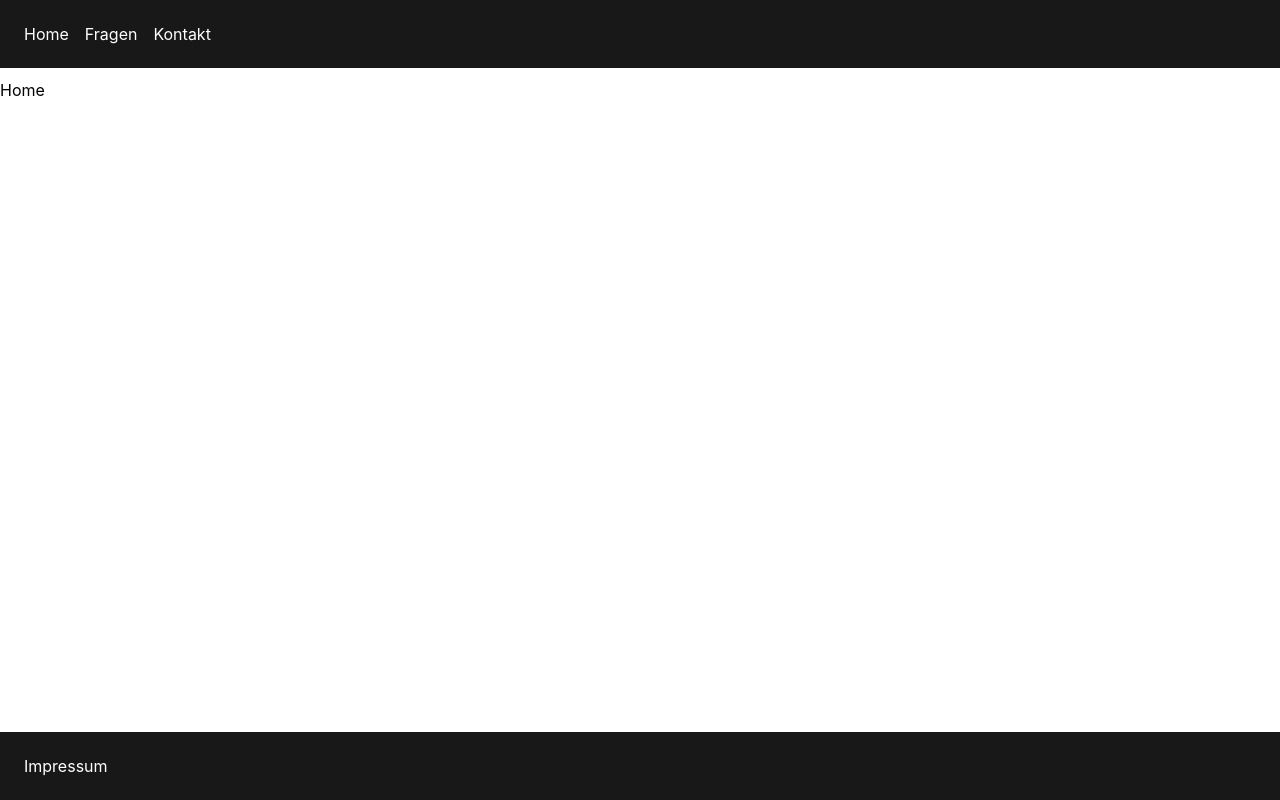
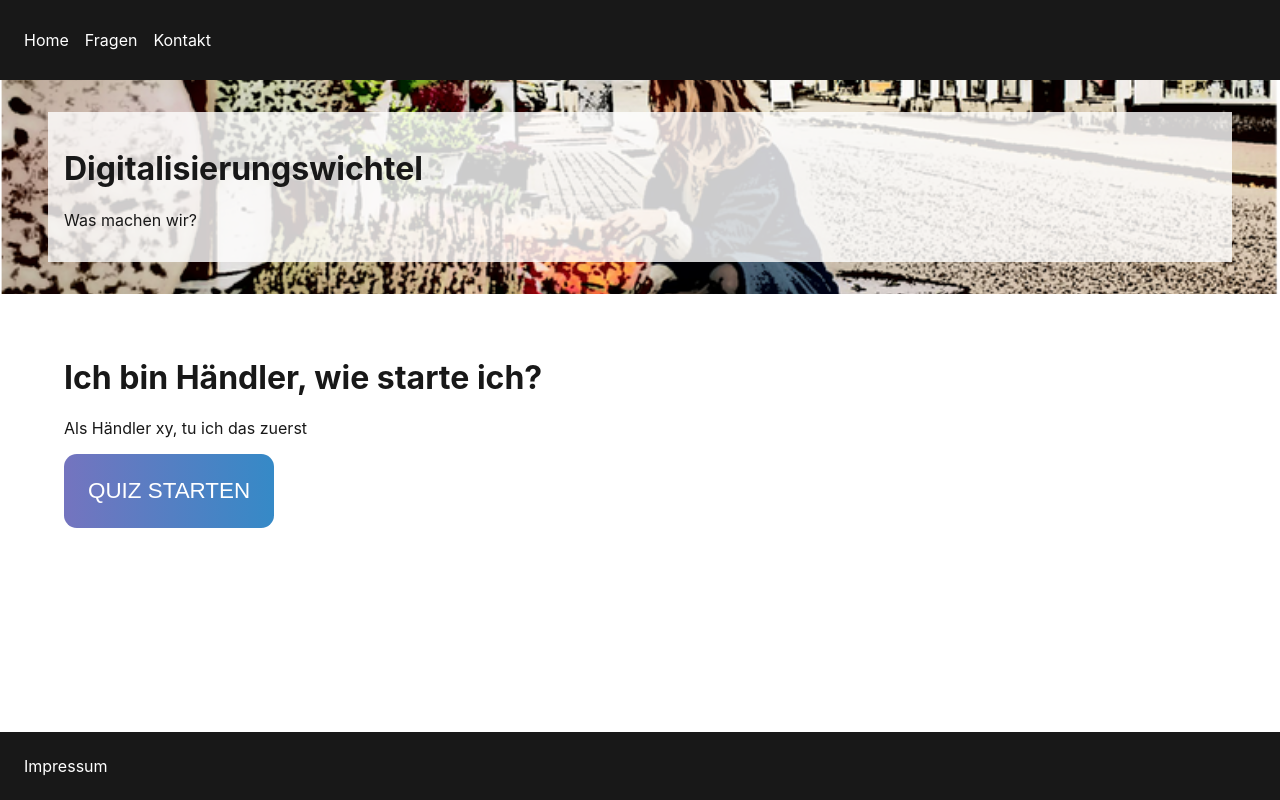
Before and after one commit to Bankernerd/digitalisierungswichtel, a React (Create React App) app: page / in a window 1280 px wide. Built offline with nearby package versions, Linux system fonts and the light colour scheme.

Commit message:
landing page start + buttons

```diff
--- a/src/App.css
+++ b/src/App.css
@@ -7,6 +7,7 @@
 
 .content {
   margin-top: 5rem;
+  height: 100%;
 }
 
 header {
@@ -16,6 +17,10 @@ header {
   right: 0;
   background-color: #181818;
   color: #fff;
+  height: 2rem;
+  display: flex;
+  align-items: center;
+  padding: 1.5rem;
 }
 
 footer {
@@ -35,3 +40,54 @@ a {
 a:hover {
   color: #ddd;
 }
+
+.home {
+  height: 100%;
+  display: flex;
+  flex-direction: column;
+}
+
+.pane {
+  width: 100%;
+}
+
+.pane-1 {
+  background-image: url('./assets/header-image.png');
+  background-position: center;
+  background-size: cover;
+  min-height: 27.842%;
+  color: #fff;
+}
+
+.pane-container {
+  color: #181818;
+  background-color: rgba(255, 255, 255, 0.8);
+  margin: 2rem 3rem;
+  padding: 1rem;
+}
+
+.btn {
+  border: none;
+  border-radius: 0.8rem;
+  text-align: center;
+  text-transform: uppercase;
+  cursor: pionter;
+}
+
+.btn-home {
+  padding: 1.5rem;
+  font-size: 1.4rem;
+  background-size: 200% auto;
+  transition: 0.5s;
+  color: #fff;
+  background-image: linear-gradient(
+    to right,
+    #7474bf 0%,
+    #348ac7 51%,
+    #7474bf 100%
+  );
+}
+
+.btn-home:hover {
+  background-position: right center;
+}
--- a/src/Home/index.js
+++ b/src/Home/index.js
@@ -1,7 +1,23 @@
 import React from 'react';
 
 function Home() {
-  return <div>Home</div>;
+  return (
+    <div className="home">
+      <div className="pane pane-1">
+        <div className="pane-container">
+          <h1>Digitalisierungswichtel</h1>
+          <p>Was machen wir?</p>
+        </div>
+      </div>
+      <div className="pane pane-2">
+        <div className="pane-container">
+          <h1 className="mt-3">Ich bin Händler, wie starte ich?</h1>
+          <p>Als Händler xy, tu ich das zuerst</p>
+          <button className="btn btn-home">Quiz starten</button>
+        </div>
+      </div>
+    </div>
+  );
 }
 
 export default Home;
```
Also changed, not shown: src/assets/header-image.png (added).
